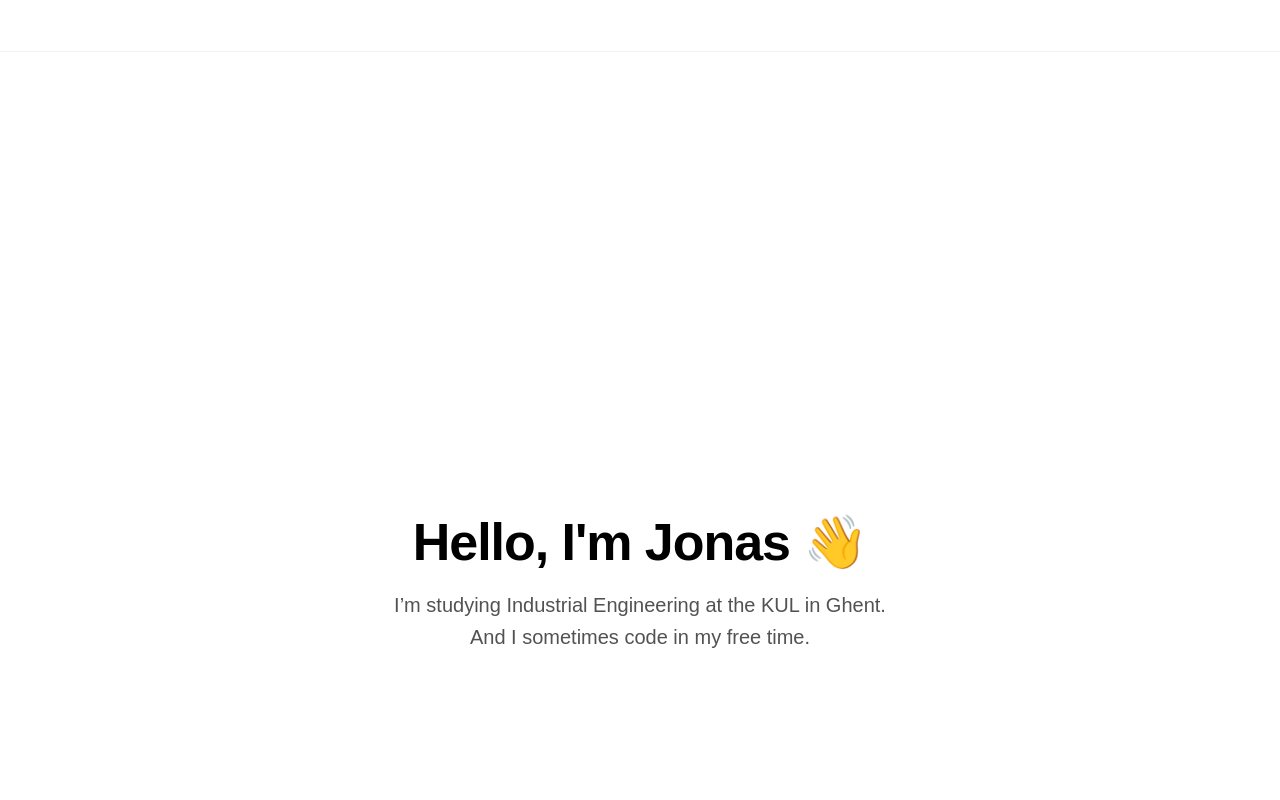
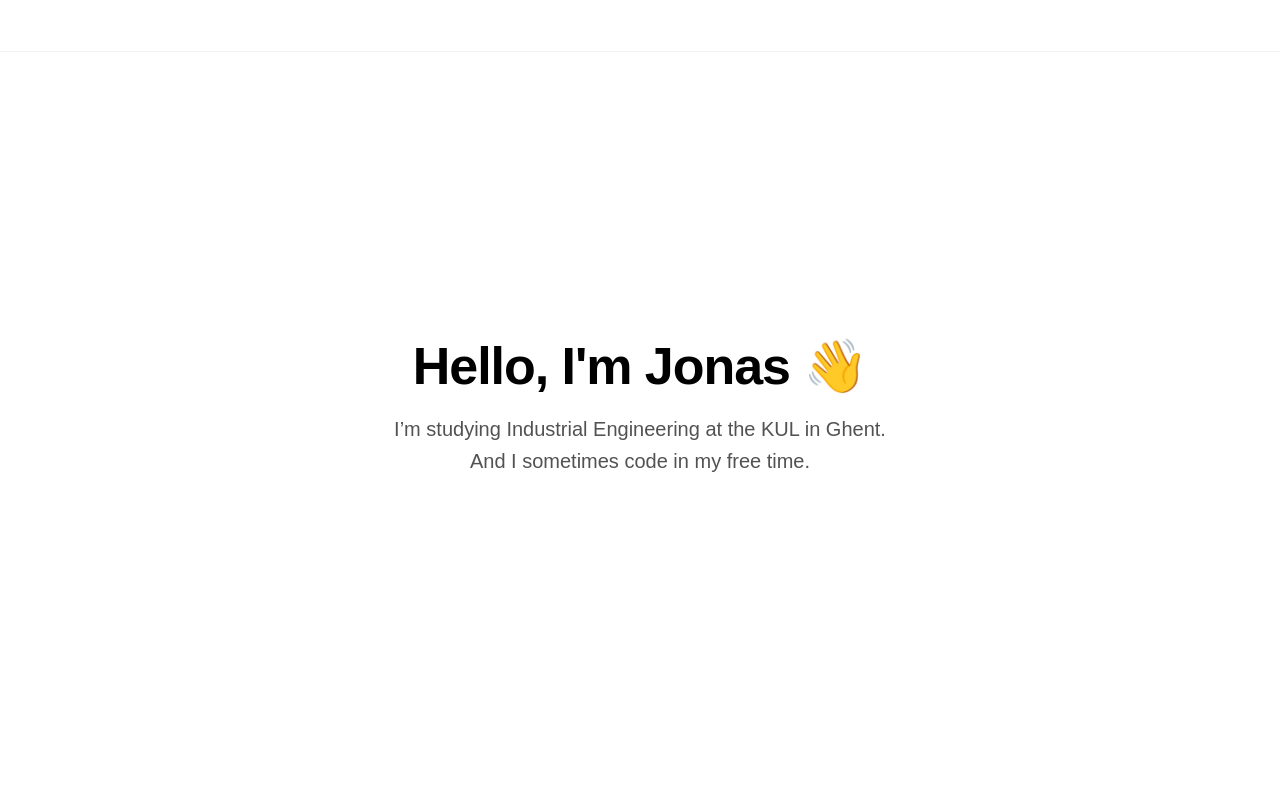
Before and after one commit to flodxz/Personal-Site, a Next.js app: page / in a window 1280 px wide. Shown: the top 800 px of the page. Built offline with nearby package versions, Linux system fonts and the light colour scheme.

Commit message:
Update page.tsx

```diff
--- a/src/app/page.tsx
+++ b/src/app/page.tsx
@@ -11,15 +11,6 @@ export default function Home() {
       <main className={styles.main}>
         <section className={styles.hero}>
           <div className={styles.heroContent}>
-            <Image
-              className={styles.heroBanner}
-              src="/flod-banner.png"
-              alt="Flod"
-              width={4338}
-              height={4050}
-              sizes="(max-width: 768px) 80vw, 420px"
-              priority
-            />
             <h1 className={styles.heroTitle}>Hello, I&apos;m Jonas 👋 </h1>
             <p className={styles.heroSubtitle}>
               I’m studying Industrial Engineering at the KUL in Ghent.<br></br>
```
